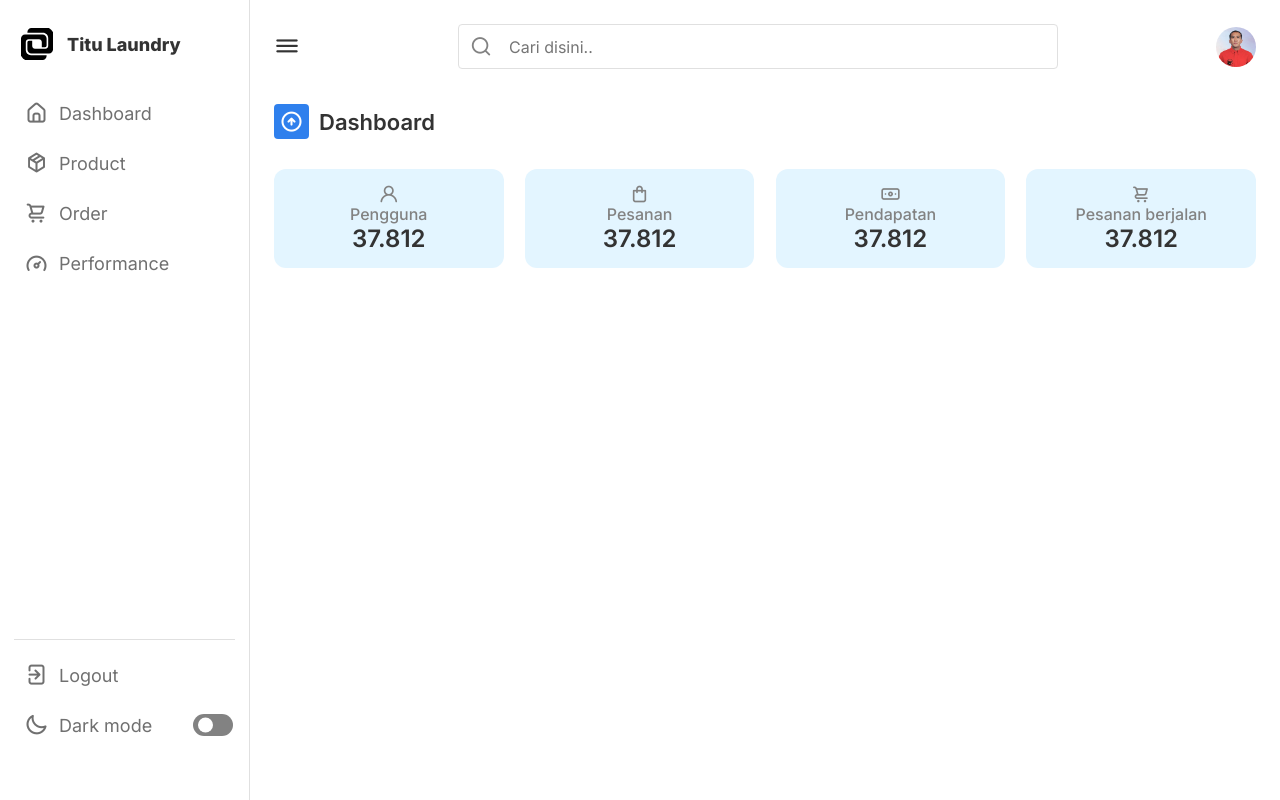
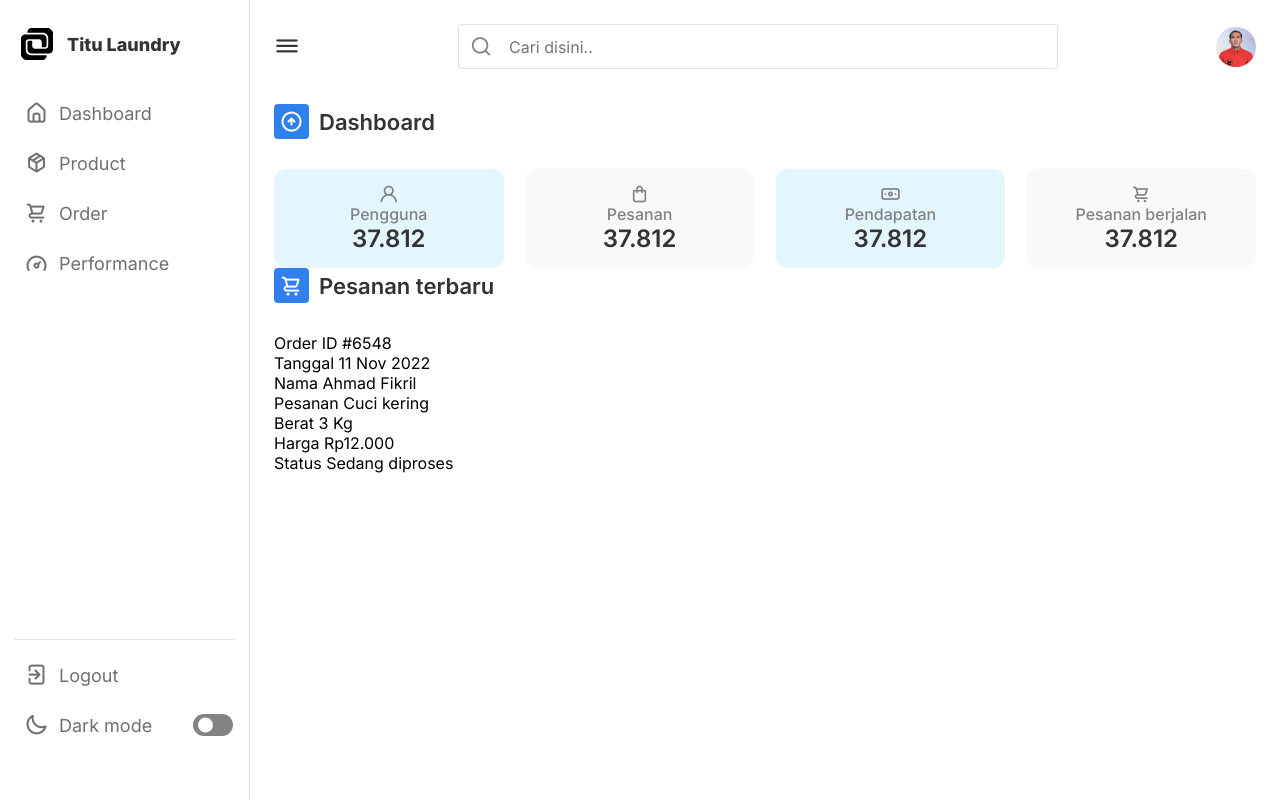
Before and after one commit to fikrilal/Titu-Laundry-Admin-Website, a PHP site: page / in a window 1280 px wide. Run offline with PHP 8.4, Linux system fonts and the light colour scheme.

Commit message:
little progress

```diff
--- a/index.html
+++ b/index.html
@@ -58,6 +58,10 @@
         </div>
     </nav>
 
+    <!-- <nav class="notification">
+        <title>Notification</title>
+    </nav> -->
+
     <section class="dashboard">
         <div class="top">
             <i class="uil uil-bars sidebar-toggle"></i>
@@ -99,6 +103,44 @@
                     </div>
                 </div>
             </div>
+
+            <div class="activity">
+                <div class="title">
+                    <i class="uil uil-shopping-cart"></i>
+                    <span class="text">Pesanan terbaru</span>
+                </div>
+
+                <div class="activity-data">
+                    <div class="data order-id">
+                        <span class="data-title">Order ID</span>
+                        <span class="data-list">#6548</span>
+                    </div>
+                    <div class="data date">
+                        <span class="data-title">Tanggal</span>
+                        <span class="data-list">11 Nov 2022</span>
+                    </div>
+                    <div class="data name">
+                        <span class="data-title">Nama</span>
+                        <span class="data-list">Ahmad Fikril</span>
+                    </div>
+                    <div class="data order">
+                        <span class="data-title">Pesanan</span>
+                        <span class="data-list">Cuci kering</span>
+                    </div>
+                    <div class="data weight">
+                        <span class="data-title">Berat</span>
+                        <span class="data-list">3 Kg</span>
+                    </div>
+                    <div class="data price">
+                        <span class="data-title">Harga</span>
+                        <span class="data-list">Rp12.000</span>
+                    </div>
+                    <div class="data status">
+                        <span class="data-title">Status</span>
+                        <span class="data-list">Sedang diproses</span>
+                    </div>
+                </div>
+            </div>
         </div>
     </section>
 
--- a/style.css
+++ b/style.css
@@ -473,20 +473,28 @@ nav.close ~ .dashboard .top {
   background-color: #E3F5FF;
 }
 
-.box i {
+.boxes .box i {
   font-size: 20px;
   color: #828282;
 }
 
-.box .text {
+.boxes .box .text {
   white-space: nowrap;
   font-size: 16px;
   font-weight: 500;
   color: #828282;
 }
 
-.box .number {
+.boxes .box .number {
   font-size: 24px;
   font-weight: 600;
   color: #333333;
 }
+
+.boxes .box.box2 {
+  background-color: #F7F9FB;
+}
+
+.boxes .box.box4 {
+  background-color: #F7F9FB;
+}
```
